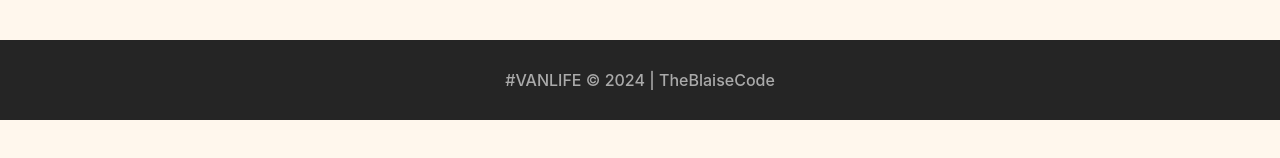
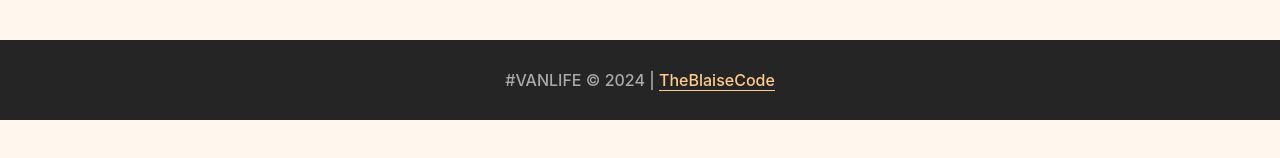
Before and after one commit to theblaisecode/Scrimba-React-Router-6, a React (Vite) app in the folder VanLife/: page /vans in a window 1280 px wide. Shown: the part 230-388 px from the top of the page. Built offline with nearby package versions, Linux system fonts and the light colour scheme; no server answers; what miragejs would draw is missing.

Commit message:
first commit

```diff
--- a/VanLife/src/App.jsx
+++ b/VanLife/src/App.jsx
@@ -24,8 +24,13 @@ function App() {
             </div>
 
             <div className="pageNav">
-              <Link to="/about">About</Link>
-              <Link to="/vans">Vans</Link>
+              <Link to="/about" aria-label="Link to About Page">
+                About
+              </Link>
+
+              <Link to="/vans" aria-label="Link to Vans Page">
+                Vans
+              </Link>
             </div>
           </nav>
         </div>
@@ -41,7 +46,12 @@ function App() {
       <footer>
         <div className="container">
           <div className="footerContent">
-            <span>#VANLIFE &copy; {thisYear} | TheBlaiseCode</span>
+            <span>
+              #VANLIFE &copy; {thisYear} |{" "}
+              <a href="https://twitter.com/theblaisecode/" target="_blank">
+                TheBlaiseCode
+              </a>
+            </span>
           </div>
         </div>
       </footer>
--- a/VanLife/src/Pages/Vans/Vans.jsx
+++ b/VanLife/src/Pages/Vans/Vans.jsx
@@ -1,5 +1,6 @@
 import { useEffect, useState } from "react";
 import VansWrapper from "./VansWrapper";
+import { Link } from "react-router-dom";
 
 function Vans() {
   const [vans, setVans] = useState([]);
@@ -42,9 +43,10 @@ function Vans() {
 
             <div className="contentBottom">
               {vans.map((item) => {
-                const { id, imageUrl, name, price, type, description } = item;
+                const { id, imageUrl, name, price, type } = item;
                 return (
                   <div key={id} className="vanCard">
+                    <Link to={`/vans/${id}`} aria-label={`Link to ${name}`}>
                       <div className="cardTop">
                         <img src={imageUrl} alt={name} />
                       </div>
@@ -66,6 +68,7 @@ function Vans() {
 
                         <div className={`btn ${type} selected`}>{type}</div>
                       </div>
+                    </Link>
                   </div>
                 );
               })}
--- a/VanLife/src/style.css
+++ b/VanLife/src/style.css
@@ -101,3 +101,16 @@ footer {
   height: 100%;
   font-weight: 500;
 }
+
+.footerContent a {
+  color: var(--accent);
+  border-bottom: 0.1rem solid var(--accent);
+  cursor: pointer;
+  transition: 0.4s;
+}
+
+.footerContent a:hover {
+  color: var(--accentPrimary);
+  border-bottom: 0.1rem solid var(--accentPrimary);
+  transition: all 0.4s;
+}
```
Lines whose indentation alone changed are shown as unchanged.
